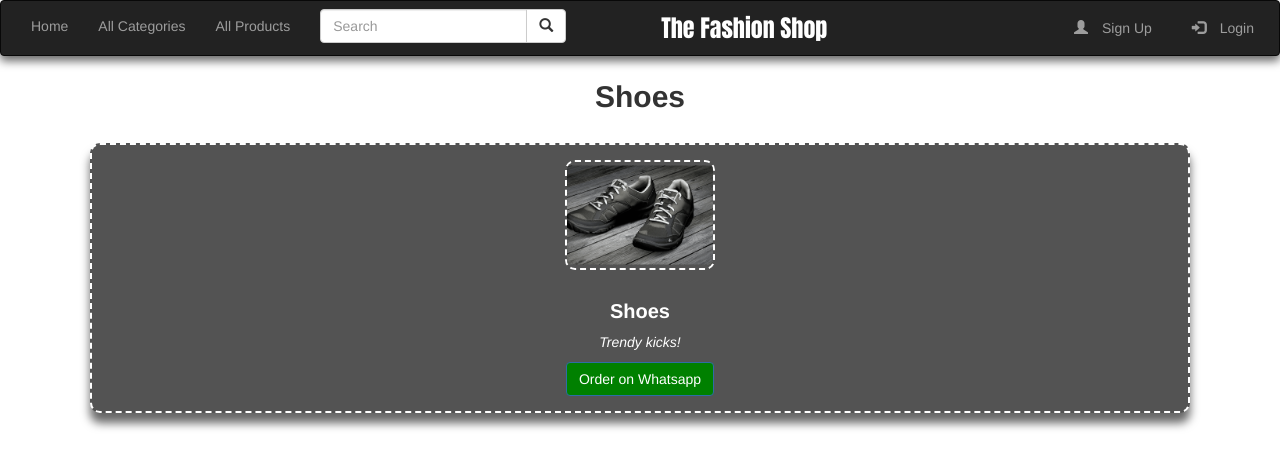
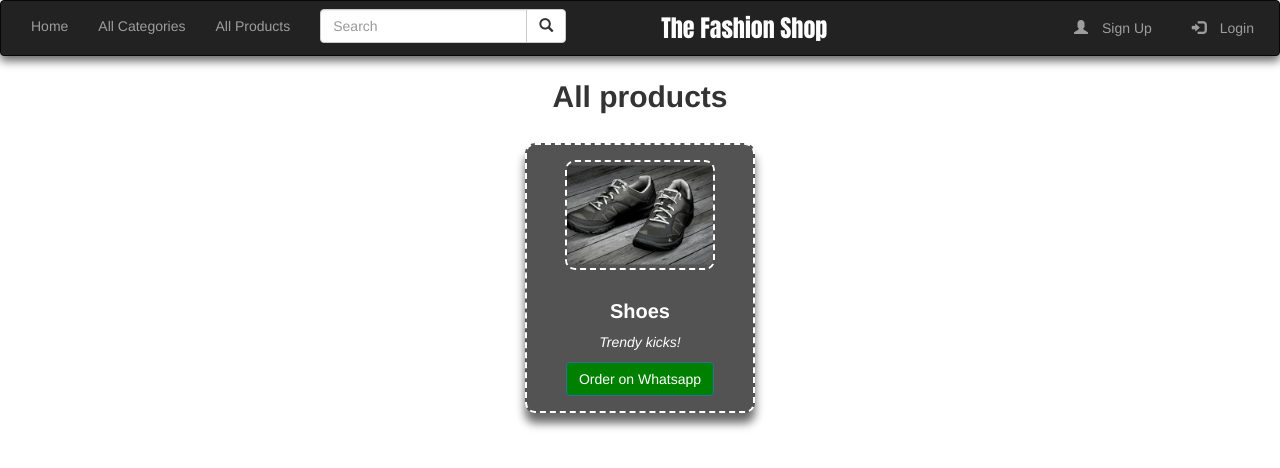
Before and after one commit to HARSHGUPTA2/Only-Trendy-Treatment, a plain HTML site: page products.html in a window 1280 px wide. Drawn offline with nearby package versions, Linux system fonts and the light colour scheme.

Commit message:
products fix

```diff
--- a/shoes.html
+++ b/products.html
@@ -47,8 +47,8 @@
 
     <center>
         <section style="margin-top: 8rem;">
-            <h2 style="font-weight: 600;">Shoes</h2>
-            <div class="container">
+            <h2 style="font-weight: 600;">All products</h2>
+            <div class="container" style="width: 300px;">
                 <div class="card item-card" style="border: 2px dashed white;">
                     <img class="card-img-top" src="scroller-images/shoes.png" alt="Shoes">
                     <div class="card-body">
```
